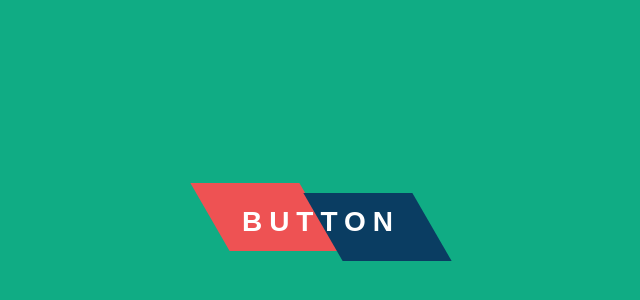
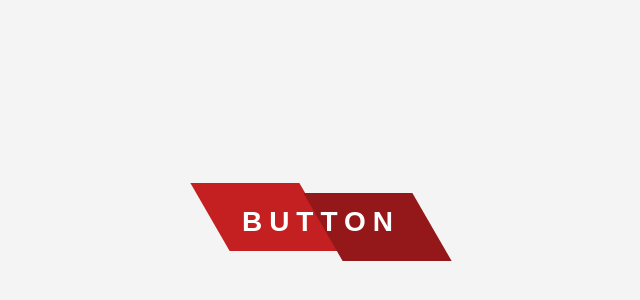
Before and after one commit to AlexW301/creative-css-animation-course, a plain HTML site: page Section 2/TwoPartSkewed.html in a window 1280 px wide. Shown: the part 186-486 px from the top of the page, without its empty margins (319-959 px from the left). Drawn offline with Linux system fonts and the light colour scheme.

Commit message:
Update TwoPartSkewed.html

```diff
--- a/Section 2/TwoPartSkewed.html
+++ b/Section 2/TwoPartSkewed.html
@@ -11,7 +11,7 @@
         justify-content: center;
         align-items: center;
         font-family: sans-serif;
-        background-color: #10ac84;
+        background-color: #f4f4f4;
       }
 
       a {
@@ -33,7 +33,7 @@
         width: 50%;
         left: -1%;
         top: -5px;
-        background-color: #ee5253;
+        background-color: #C42021;
         transform: skewX(30deg);
         z-index: -1;
         transition: all 0.3s cubic-bezier(0.68, -0.55, 0.265, 1.55);
@@ -52,7 +52,7 @@
         width: 50%;
         left: 51%;
         top: 5px;
-        background-color: #0a3d62;
+        background-color: #941819;
         transform: skewX(30deg);
         z-index: -1;
         transition: all 0.3s cubic-bezier(0.68, -0.55, 0.265, 1.55);
```
